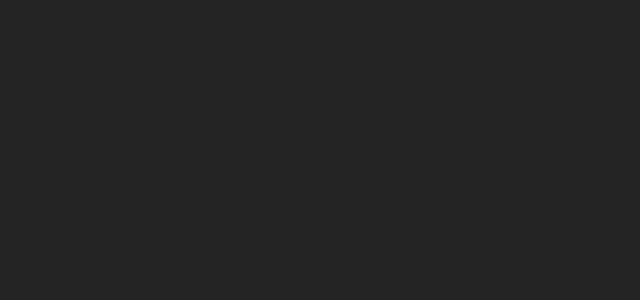
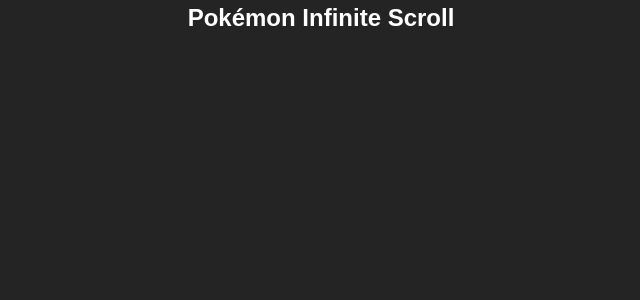
Before and after one commit to yudhabahrul/test-frontend-golektruk, a React (Vite) app: page /soal4 in a window 1280 px wide. Shown: the top 300 px of the page, without its empty margins (319-959 px from the left). Built offline with nearby package versions, Linux system fonts and the light colour scheme.

Commit message:
soal no 4

```diff
--- /dev/null
+++ b/src/soal/soal4.tsx
@@ -0,0 +1,42 @@
+import { useState, useRef } from 'react'
+
+// Soal Nomor 4
+// Buatlah sebuah website yang menampilkan daftar pokemon yang di load dengan infinite scroll
+
+const BASE_URL = 'https://pokeapi.co/api/v2'
+
+const fetchPokemon = async (offset: number, limit: number) => {
+  // fungsi untuk fetch data pokemon
+}
+
+const Soal4 = () => {
+  const [pokemonList, setPokemonList] = useState<
+    { name: string; url: string }[]
+  >([])
+  //  Tambahkan state yang dibutuhkan
+  // ...
+
+  const theRef = useRef<HTMLDivElement | null>(null)
+
+  // Fungsi untuk infinite scroll
+  // ...
+  return (
+    <div
+      style={{
+        color: 'white',
+        fontSize: '1.5em',
+        textAlign: 'center',
+        fontFamily: 'sans-serif',
+      }}>
+      <h1
+        style={{
+          fontWeight: 'bolder',
+        }}>
+        Pokémon Infinite Scroll
+      </h1>
+      {/* list pokemon beserta loading */}
+    </div>
+  )
+}
+
+export default Soal4
```
Also changed, not shown: src/main.tsx (+31 -31 lines).
